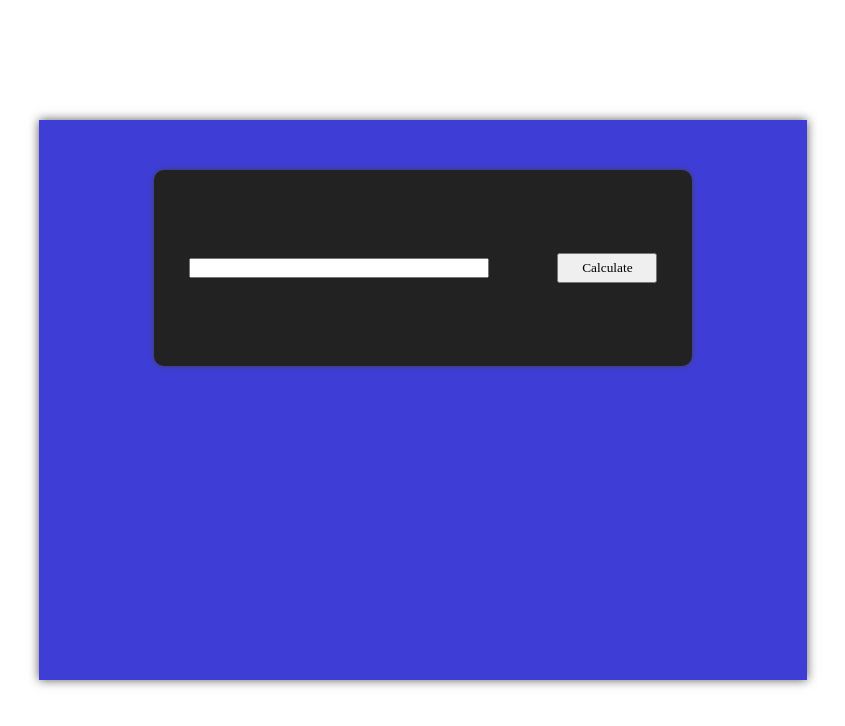
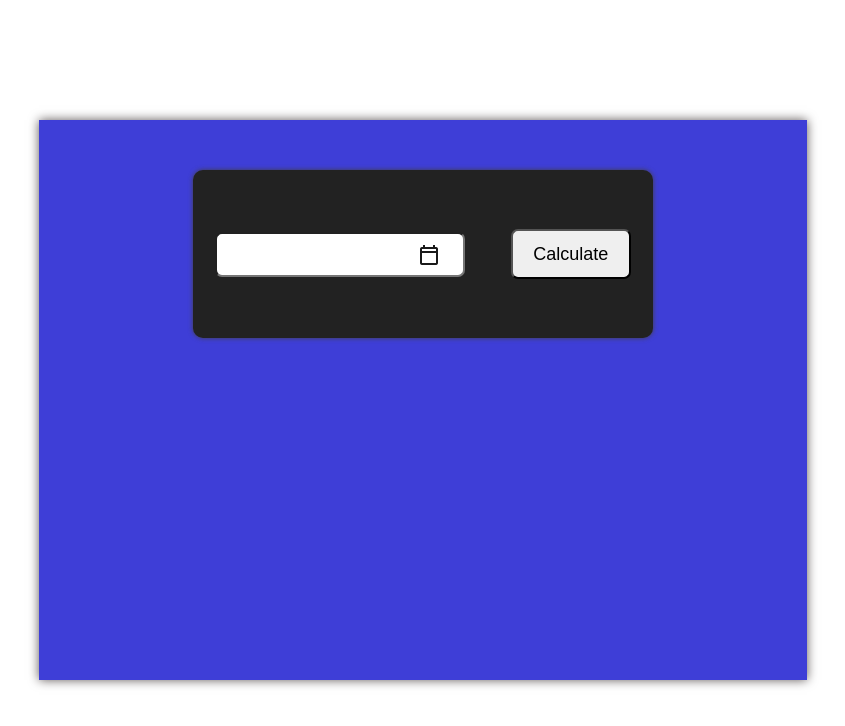
Before and after one commit to Abdulahad911/classTask-05, a plain HTML site: page index.html in a window 1280 px wide. Shown: the whole page, without its empty margins (217-1062 px from the left). Drawn offline with Linux system fonts and the light colour scheme.

Commit message:
adding input file and button

```diff
--- a/index.html
+++ b/index.html
@@ -5,6 +5,7 @@
     <meta name="viewport" content="width=device-width, initial-scale=1.0">
     <title>Calendar</title>
     <link rel="stylesheet" href="style.css">
+    <link rel="" href="">
 </head>
 <body>
     <div class="container">
--- a/style.css
+++ b/style.css
@@ -28,17 +28,30 @@ body{
     align-items: center;
     justify-content: space-around;
     background-color: #222;
-    height: 35%;
-    width: 70%;
+    height: 30%;
+    width: 60%;
     border-radius: 10px;
     margin-top: 50px;
     box-shadow: 0px 0px 5px rgb(67, 64, 64);
 }
 
 .box button{
-    width: 100px;
-    height: 30px;
+    width: 120px;
+    height: 50px;
+    border-radius: 7px;
+
+    font-family: Arial, Helvetica, sans-serif;
+    font-size: large;
 }
 .box input{
-    width: 300px;
+    width: 250px;
+    height: 45px;
+    border-radius: 7px;
+    font-family: Arial, Helvetica, sans-serif;
+    font-size: large;
+    background-color: white;
+    background-image: url('./icons8-calendar-24.png');
+    box-sizing: border-box;
+    background-position: 200px 10px;
+    background-repeat: no-repeat;
 }
```
Also changed, not shown: icons8-calendar-24.png (added), icons8-calendar-50.png (added).
